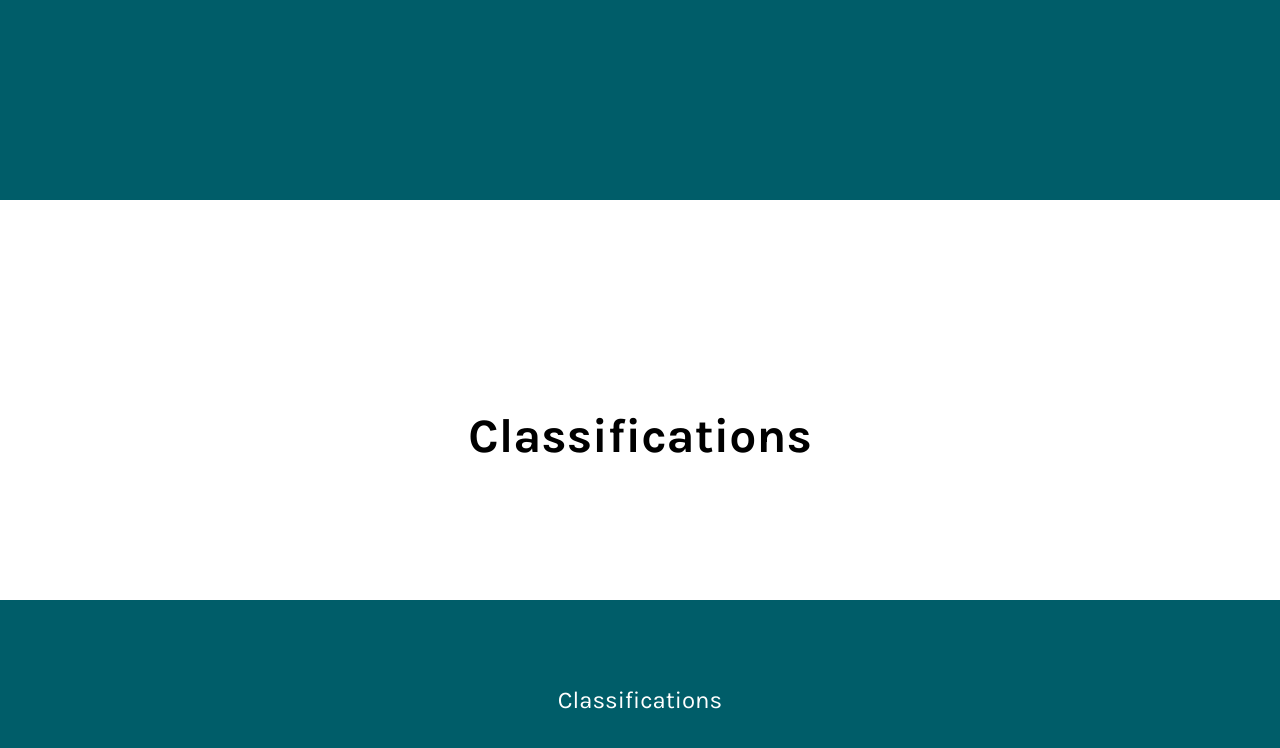
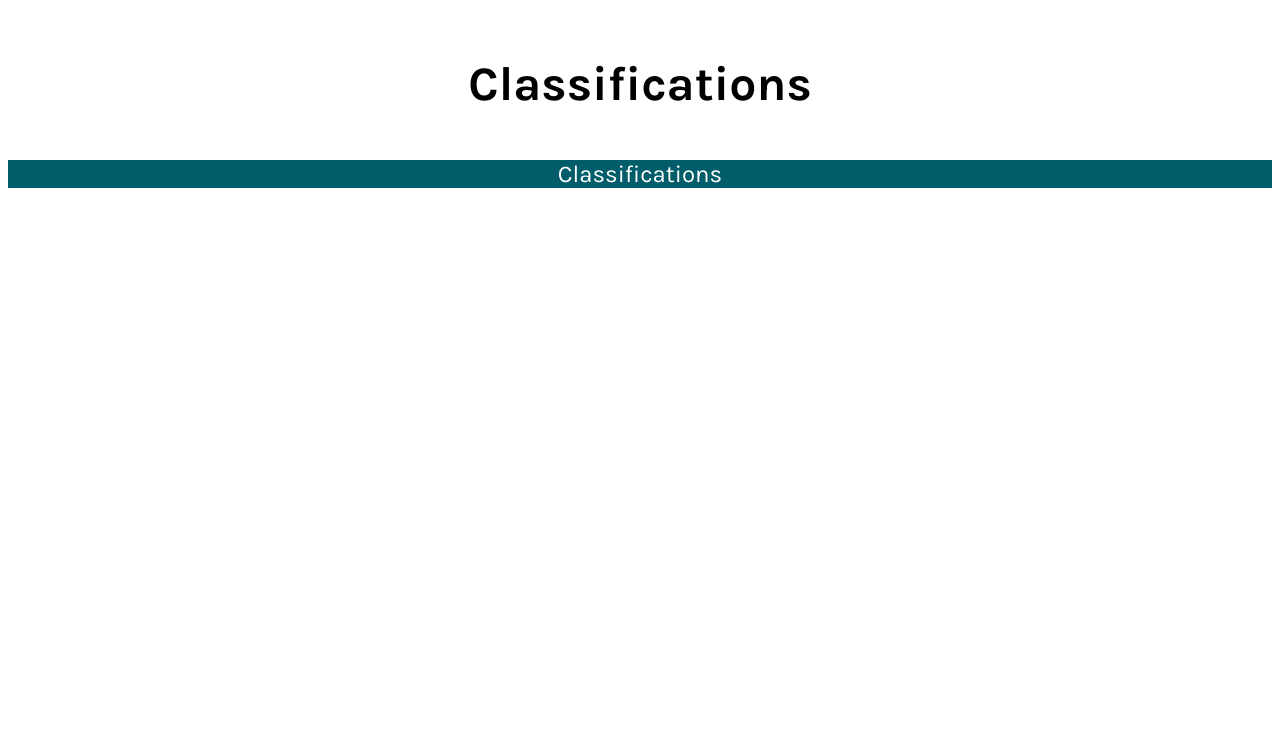
Before and after one commit to zooniverse/zoo-classification-tally, a website: page src/template_index.html in a window 1280 px wide. Drawn offline with nearby package versions, Linux system fonts and the light colour scheme.

Commit message:
update css styles

```diff
--- a/css/style.css
+++ b/css/style.css
@@ -1,38 +1,42 @@
 body {
   font-family: 'Karla', sans-serif;
   background-color: white;
-  margin: 0px;
 }
 
 .centred {
-  text-align: center;
   display: flex;
+  flex-direction: column;
   align-items: center;
   justify-content: center;
 }
 
+#container {
+  display: block;
+  height: 100vh;
+  margin: 1%;
+}
+
 #top-banner {
   background-color: #005D69;
-  height: 200px;
+  height: 30%;
+}
+
+#exhibition-tally {
+  height: 40%;
 }
 
 h1 {
-  font-size: 100px;
   color: white;
   margin: 0;
   text-align: center;
 }
 
 #counter-block {
-  display: inline;
-  position: absolute;
-  top: 31%;
+  /* top: 31%; */
 }
 
 #counter-info-block {
-  display: inline;
-  position: absolute;
-  top: 45%;
+  /* top: 45%; */
 }
 
 #counter {
@@ -46,20 +50,14 @@ h1 {
 
 #bottom-banner {
   background-color: #005D69;
-  bottom: 0;
-  position: fixed;
-  width: 100%;
-  height: 200px;
+  height: 30%;
 }
 
 #total-count-block {
-  display: inline;
-  position: absolute;
   top: 20%;
 }
 
 #total-count-info-block {
-  display: inline;
   margin: 0;
   top: 30%;
 }
```
